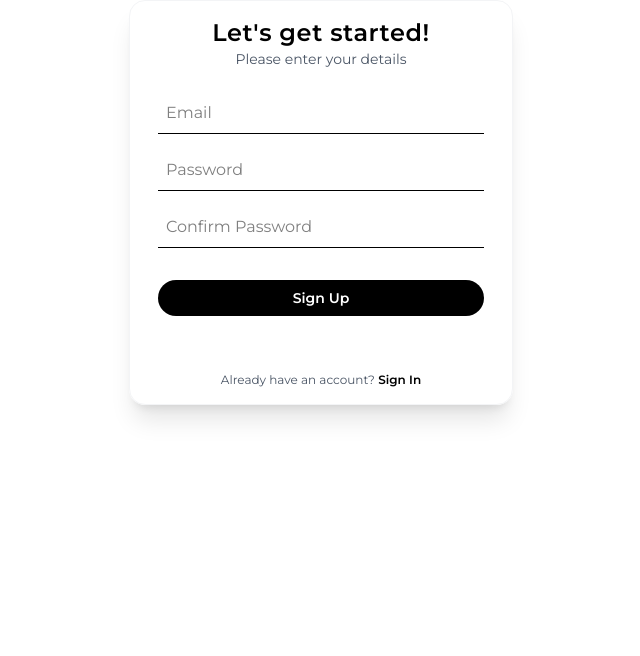
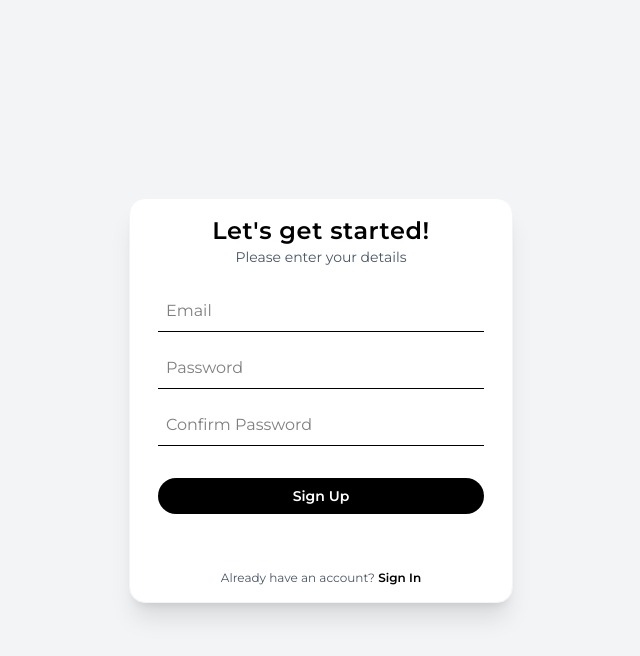
Before and after one commit to gen1chiro/tasky-v2, a React (Vite) app: page /sign-up in a window 1280 px wide. Shown: the top 656 px of the page, without its empty margins (319-959 px from the left). Built offline with nearby package versions, Linux system fonts and the light colour scheme; no server answers.

Commit message:
chore: type fixes

```diff
--- a/src/components/auth/LogIn.tsx
+++ b/src/components/auth/LogIn.tsx
@@ -59,8 +59,9 @@ const LogIn = () => {
     return (
         <>
             {isUserLoggedIn && <Navigate to='/app' replace/>}
+            <main className='w-full h-screen flex items-center justify-center bg-gray-100'>
                 <div
-                className='max-w-sm mx-auto flex flex-col items-center gap-6 py-4 px-7  rounded-2xl shadow-xl border border-gray-100'>
+                    className='w-11/12 max-w-sm bg-white flex flex-col items-center gap-6 py-4 px-7  rounded-2xl shadow-xl border border-gray-100'>
                     <div className='w-full flex flex-col items-center'>
                         <h1 className='text-2xl font-semibold tracking-wide'>Welcome back!</h1>
                         <p className='text-sm text-gray-600'>Please enter your details</p>
@@ -114,6 +115,7 @@ const LogIn = () => {
                         </Link>
                     </p>
                 </div>
+            </main>
         </>
     )
 }
--- a/src/components/auth/SignUp.tsx
+++ b/src/components/auth/SignUp.tsx
@@ -46,8 +46,9 @@ const SignUp = () => {
     return (
         <>
             {isUserLoggedIn && <Navigate to='/app' replace/>}
+            <main className='w-full h-screen flex items-center justify-center bg-gray-100'>
                 <div
-                className='max-w-sm mx-auto flex flex-col items-center gap-6 py-4 px-7  rounded-2xl shadow-xl border border-gray-100'>
+                    className='w-11/12 max-w-sm bg-white flex flex-col items-center gap-6 py-4 px-7  rounded-2xl shadow-xl border border-gray-100'>
                     <div className='w-full flex flex-col items-center'>
                         <h1 className='text-2xl font-semibold tracking-wide'>Let's get started!</h1>
                         <p className='text-sm text-gray-600'>Please enter your details</p>
@@ -92,6 +93,7 @@ const SignUp = () => {
                         </Link>
                     </p>
                 </div>
+            </main>
         </>
     )
 }
--- a/src/routes/router.tsx
+++ b/src/routes/router.tsx
@@ -1,12 +1,13 @@
-import { createBrowserRouter, createRoutesFromElements, Route, Outlet } from "react-router-dom"
+import {createBrowserRouter, createRoutesFromElements, Route, Outlet} from "react-router-dom"
 import Landing from "../pages/Landing.tsx"
 import LogIn from "../components/auth/LogIn.tsx"
 import ProtectedRoute from "../components/utils/ProtectedRoute.tsx"
 import Dashboard from "../pages/Dashboard.tsx"
 import SignUp from "../components/auth/SignUp.tsx"
 import BoardPage from "../pages/BoardPage.tsx"
-import { boardLoader } from "../firebase/firestore/boards.ts"
-import { ErrorBoundary } from "../components/utils/ErrorBoundary.tsx"
+import {boardLoader} from "../firebase/firestore/boards.ts"
+import {ErrorBoundary} from "../components/utils/ErrorBoundary.tsx"
+import type {ReactNode} from "react"
 
 const router = createBrowserRouter(
     createRoutesFromElements(
@@ -23,12 +24,13 @@ const router = createBrowserRouter(
                    errorElement={
                        <ProtectedRoute>
                            <ErrorBoundary/>
-                        </ProtectedRoute>}
+                       </ProtectedRoute>
+                   }
             >
                 <Route index element={<Dashboard/>}/>
                 <Route path=":boardId" element={<BoardPage/>} loader={boardLoader}/>
             </Route>
-        </Route>
+        </Route> as ReactNode
     )
 )
 
```
Lines whose indentation alone changed are shown as unchanged.
